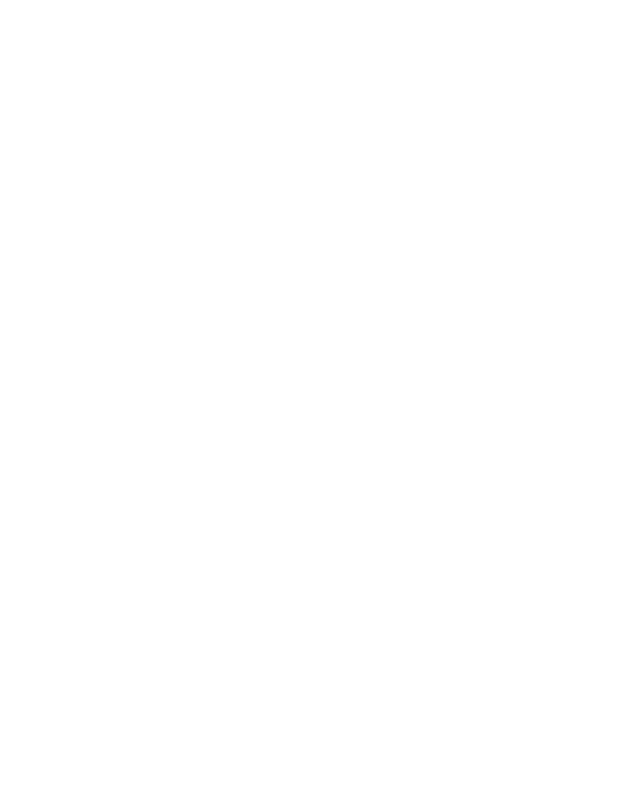
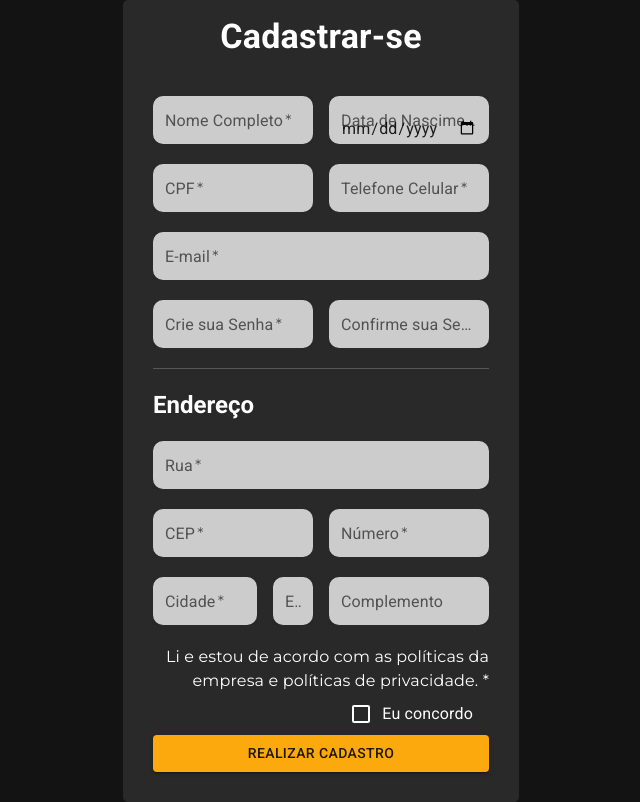
Before and after one commit to Ryrden/SCC-0560-Caaso-Eletroniks, a React (Vite) app: page /cadastro in a window 1280 px wide. Before the commit this address had no page. Shown: the whole page, without its empty margins (319-959 px from the left). Built offline with nearby package versions, Linux system fonts and the light colour scheme.

Commit message:
desenvolvimento inicial tela de cadastro

```diff
--- a/src/App.tsx
+++ b/src/App.tsx
@@ -2,6 +2,7 @@ import React from "react";
 import { Route, Routes } from "react-router-dom";
 import Home from "@/Pages/Home/Home";
 import Login from "@/Pages/Login/Login";
+import Cadastro from "@/Pages/Cadastro/Cadastro";
 import { createTheme, ThemeProvider } from "@mui/material/styles";
 
 const theme = createTheme({
@@ -32,6 +33,7 @@ function App() {
                 <Routes>
                     <Route path="/" element={<Home />} />
                     <Route path="/login" element={<Login />} />
+                    <Route path="/cadastro" element={<Cadastro />} />
                 </Routes>
             </ThemeProvider>
         </div>
--- /dev/null
+++ b/src/Pages/Cadastro/Cadastro.tsx
@@ -0,0 +1,198 @@
+import React from "react";
+import Button from "@/components/Button/Button";
+import CssBaseline from "@mui/material/CssBaseline";
+import TextField from "@/components/Input/Input";
+import FormControlLabel from "@mui/material/FormControlLabel";
+import Checkbox from "@mui/material/Checkbox";
+import Grid from "@mui/material/Grid";
+import Box from "@mui/material/Box";
+import Typography from "@mui/material/Typography";
+import Container from "@mui/material/Container";
+import GenericCard from "@/components/GenericCard/GenericCard";
+import Divider from "@mui/material/Divider";
+
+export default function Registration() {
+    const handleSubmit = (event: React.FormEvent<HTMLFormElement>) => {
+        event.preventDefault();
+        const data = new FormData(event.currentTarget);
+        console.log({
+            email: data.get("email"),
+            password: data.get("password"),
+        });
+    };
+
+    return (
+        <Container maxWidth="xs" color="#131313">
+            <CssBaseline />
+            <GenericCard>
+                <Box id="box"
+                    sx={{
+                        display: "flex",
+                        flexDirection: "column",
+                        alignItems: "center",
+                    }}
+                >
+                    <Typography component="h1" fontWeight={"bold"} variant="h4" color={"#FFFFFF"} mt={2}>
+                        Cadastrar-se
+                    </Typography>
+                    <Box
+                        component="form"
+                        onSubmit={handleSubmit}
+                        noValidate sx={{ mt: 1 }}
+                        width={"100%"}
+                        padding={"30px"}
+                    >
+                        <Grid container marginBottom={"20px"}>
+                            <Grid item md={6} pr={1}>
+                                <TextField
+                                    label="Nome Completo"
+                                    name={"name"}
+                                    required={true}
+                                />
+                            </Grid>
+                            <Grid item md={6} pl={1} justifyContent={"start"}>
+                                <TextField
+                                    label="Data de Nascimento"
+                                    name={"date"}
+                                    type={"date"}
+                                    required={true}
+                                />
+                            </Grid>
+
+                        </Grid>
+
+                        <Grid container marginBottom={"20px"}>
+                            <Grid item md={6} pr={1}>
+                                <TextField
+                                    label="CPF"
+                                    name={"cpf"}
+                                    type={"number"}
+                                    required={true}
+                                />
+                            </Grid>
+                            <Grid item md={6} pl={1}>
+                                <TextField
+                                    label="Telefone Celular"
+                                    name={"telefone"}
+                                    type={"telefone"}
+                                    required={true}
+                                />
+                            </Grid>
+                        </Grid>
+
+                        <Grid container marginBottom={"20px"}>
+                            <Grid item md={12}>
+                                <TextField
+                                    label="E-mail"
+                                    name={"email"}
+                                    type={"email"}
+                                    required={true}
+                                />
+                            </Grid>
+                        </Grid>
+
+                        <Grid container marginBottom={"20px"}>
+                            <Grid item md={6} pr={1}>
+                                <TextField
+                                    label="Crie sua Senha"
+                                    type="password"
+                                    name={"senha"}
+                                    required={true}
+                                />
+                            </Grid>
+                            <Grid item md={6} pl={1}>
+                                <TextField
+                                    label="Confirme sua Senha"
+                                    type="password"
+                                    name={"senhaConfirmacao"}
+                                    required={true}
+                                />
+                            </Grid>
+                        </Grid>
+
+                        <Divider>
+                        </Divider>
+
+                        <Typography component="h3" fontWeight={"bold"} variant="h5" color={"#FFFFFF"} marginTop={"20px"} marginBottom={"20px"} textAlign="start">
+                            Endereço
+                        </Typography>
+
+                        <Grid container marginBottom={"20px"}>
+                            <Grid item md={12}>
+                                <TextField
+                                    label="Rua"
+                                    name={"rua"}
+                                    required={true}
+                                />
+                            </Grid>
+                        </Grid>
+
+                        <Grid container marginBottom={"20px"}>
+                            <Grid item md={6} pr={1}>
+                                <TextField
+                                    label="CEP"
+                                    type="number"
+                                    name={"cep"}
+                                    required={true}
+                                />
+                            </Grid>
+                            <Grid item md={6} pl={1}>
+                                <TextField
+                                    label="Número"
+                                    type="number"
+                                    name={"numero"}
+                                    required={true}
+                                />
+                            </Grid>
+                        </Grid>
+
+                        <Grid container marginBottom={"20px"}>
+                            <Grid item md={4} pr={1}>
+                                <TextField
+                                    label="Cidade"
+                                    name={"cidade"}
+                                    required={true}
+                                />
+                            </Grid>
+                            <Grid item md={2} pl={1} pr={1}>
+                                <TextField
+                                    label="Estado"
+                                    name={"uf"}
+                                    required={true}
+                                />
+                            </Grid>
+                            <Grid item md={6} pl={1}>
+                                <TextField
+                                    label="Complemento"
+                                    name={"complemento"}
+                                />
+                            </Grid>
+                        </Grid>
+
+
+                        <Box
+                            sx={{
+                                color: "white",
+                                textAlign: "end"
+                            }}
+                        >
+                            Li e estou de acordo com as políticas da empresa e políticas de privacidade. *
+                            <FormControlLabel
+                                control={
+                                    <Checkbox value="remember" style={{ color: "#FFFFFF" }} />
+                                }
+                                style={{ color: "#FFFFFF" }}
+                                label="Eu concordo"
+                            />
+                        </Box>
+
+                        <Button>
+                            Realizar Cadastro
+                        </Button>
+
+                    </Box>
+                </Box>
+            </GenericCard>
+        </Container>
+    );
+}
--- a/src/Pages/Login/Login.tsx
+++ b/src/Pages/Login/Login.tsx
@@ -26,7 +26,7 @@ export default function SignIn() {
 
     return (
         <Container component="main" maxWidth="xs" color="#131313">
-            <CssBaseline />
+            <CssBaseline/>
             <GenericCard>
                 <Box id="box"
                     sx={{
--- a/src/main.tsx
+++ b/src/main.tsx
@@ -6,7 +6,7 @@ import App from "./App";
 ReactDOM.createRoot(document.getElementById("root") as HTMLElement).render(
     <BrowserRouter>
         <React.StrictMode>
-            <App />
+            <App/>
         </React.StrictMode>
     </BrowserRouter>
 );
```
